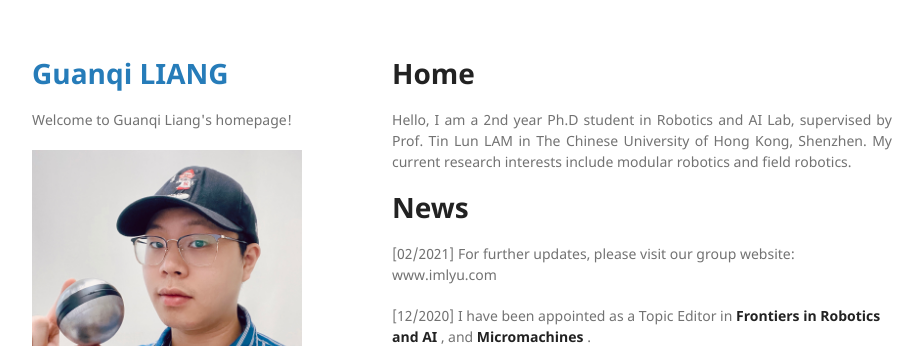
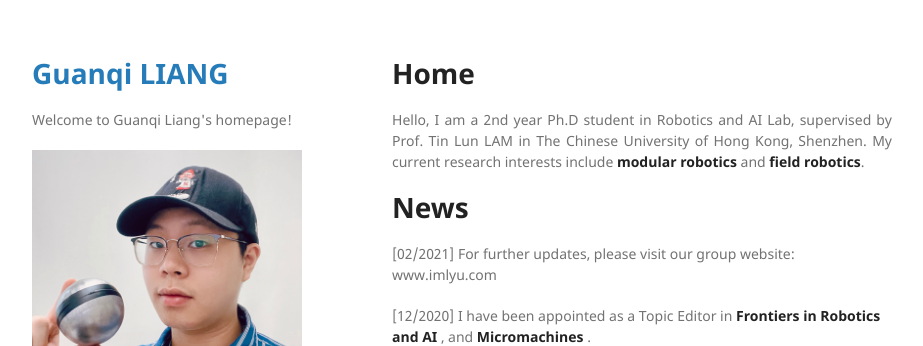
Before and after one commit to guanqiliang/guanqiliang.github.com, a Jekyll site: the page built from index.md, in a window 1280 px wide and 900 px high. Shown: the top 346 px of the window, without its empty margins (178-1101 px from the left). Built offline with Jekyll 4.4.1, drawn with Linux system fonts in a browser that asks for light colours; our own code applies the rules of GitHub Pages for plain Markdown files.

Commit message:
Update index.md

```diff
--- a/index.md
+++ b/index.md
@@ -1,6 +1,6 @@
 # Home
 
-<p style="text-align:justify">Hello, I am a 2nd year Ph.D student in Robotics and AI Lab, supervised by Prof. Tin Lun LAM in The Chinese University of Hong Kong, Shenzhen. My current research interests include modular robotics and field robotics.</p>
+<p style="text-align:justify">Hello, I am a 2nd year Ph.D student in Robotics and AI Lab, supervised by Prof. Tin Lun LAM in The Chinese University of Hong Kong, Shenzhen. My current research interests include <strong>modular robotics</strong> and <strong>field robotics</strong>.</p>
 
 # News
 
```
